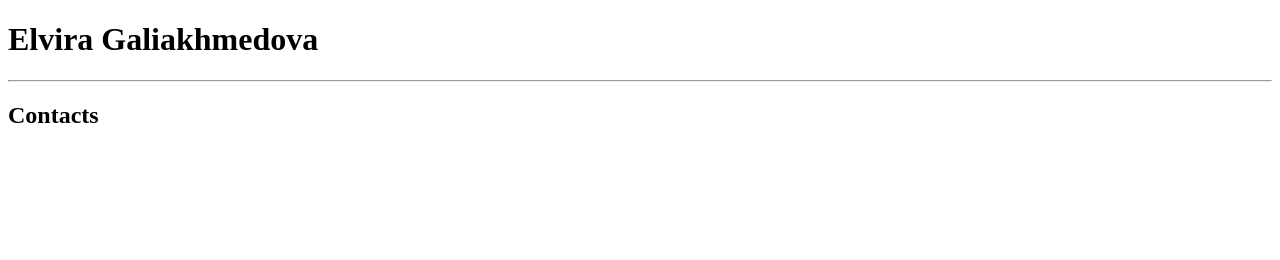
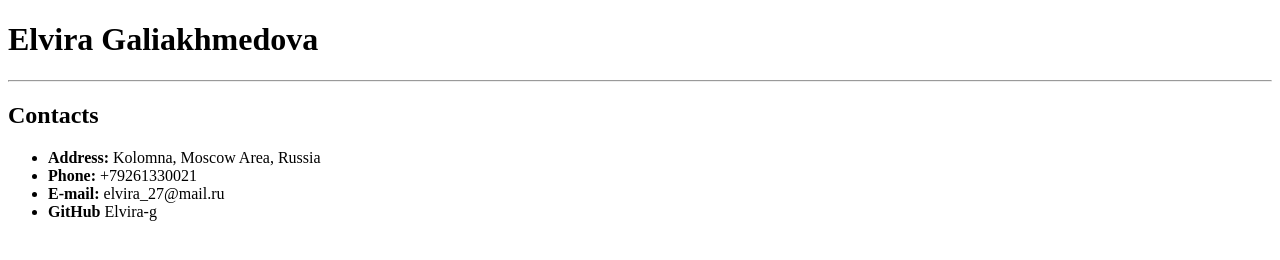
Before and after one commit to Elvira-g/rsschool-cv-sage-0, a plain HTML site: page index.html in a window 1280 px wide. Drawn offline with Linux system fonts and the light colour scheme.

Commit message:
feat: add contacts block

```diff
--- a/index.html
+++ b/index.html
@@ -6,8 +6,17 @@
     <title>Elvira Galiakhmedova</title>
 </head>
 <body>
-    <h1>Elvira Galiakhmedova</h1>
-    <hr>
-    <h2>Contacts</h2>
+    <div class="container">
+        <h1>Elvira Galiakhmedova</h1>
+        <hr>
+        <h2>Contacts</h2>
+        <ul>
+            <li><b>Address:</b> Kolomna, Moscow Area, Russia</li>
+            <li><b>Phone:</b> +79261330021</li>
+            <li><b>E-mail:</b> elvira_27@mail.ru</li>
+            <li><b>GitHub</b> Elvira-g</li>
+        </ul>
+    </div>
+
 </body>
 </html>
```
